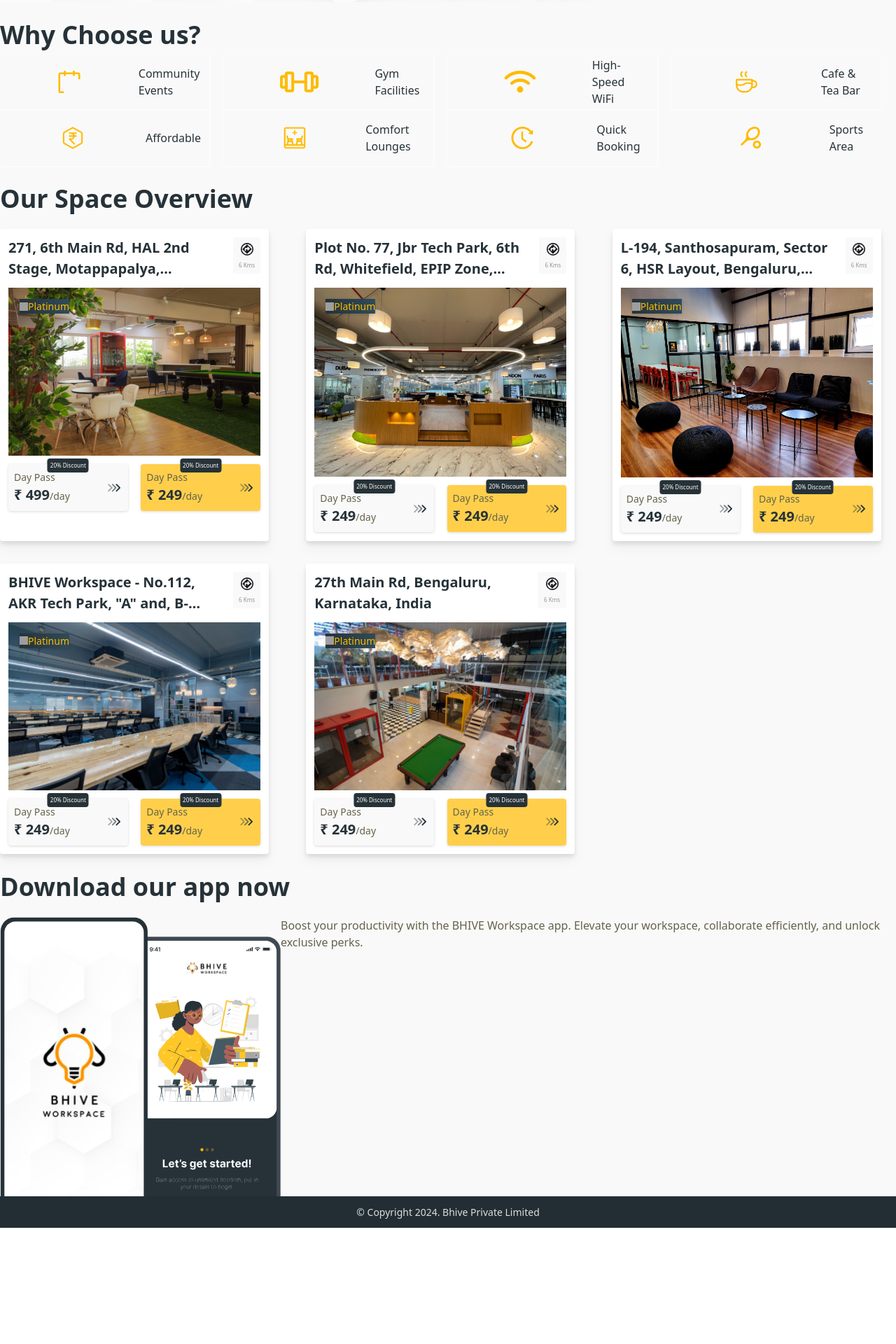
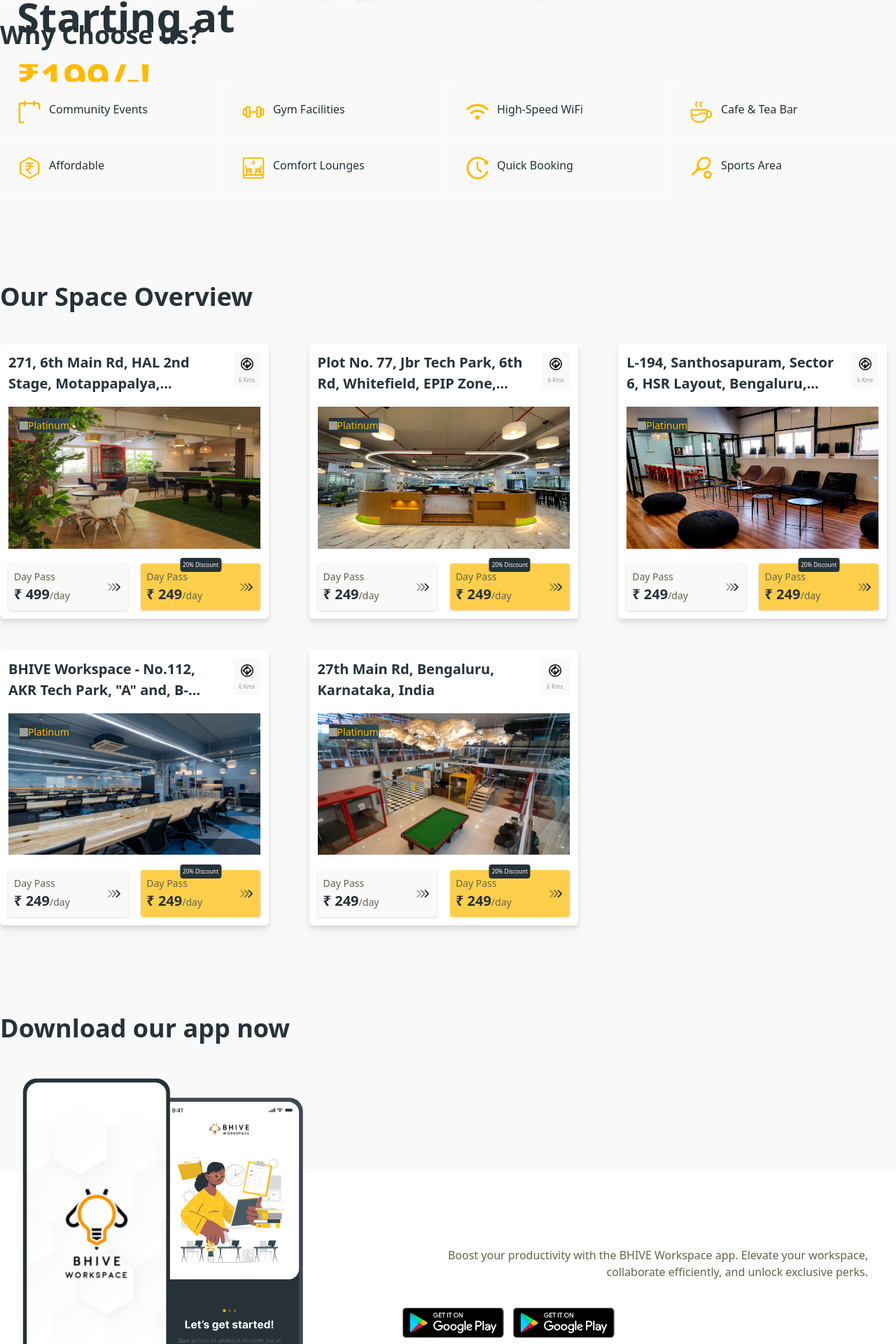
Before and after one commit to Bhusnar5044/bhive-workspace, a React (Vite) app: page / in a window 1280 px wide. Shown: the part 512-2432 px from the top of the page at 70% size. Before the commit the page ends 2266 px from the top, so only its background shows below. Built offline with nearby package versions, Linux system fonts and the light colour scheme; grey boxes are pictures that could not be loaded; what tailwindcss-font-inter would draw is missing.

Commit message:
PB | added alignment issues

```diff
--- a/src/components/common/CardChip/index.tsx
+++ b/src/components/common/CardChip/index.tsx
@@ -10,12 +10,14 @@
   return (
     <div
       className={cn(
-        'box-border flex h-[5rem] max-w-[18.75rem] items-center gap-3 rounded bg-white p-3 lg:rounded-none lg:bg-lightGray',
+        'box-border flex h-[5rem] min-w-[18.75rem] justify-start gap-3 rounded bg-white p-3 px-[1.62rem] py-[1.68rem] lg:rounded-none lg:bg-lightGray',
         className
       )}
     >
-      <img className="h-8 w-8 w-full" src={iconUrl} alt={title} />
-      <p className="tex-lg text-textMain">{title}</p>
+      <img className="h-8 w-8" src={iconUrl} alt={title} />
+      <p className="tex-lg font-medium text-textMain lg:whitespace-nowrap">
+        {title}
+      </p>
     </div>
   );
 };
--- a/src/components/common/SpaceOverviewCard/index.tsx
+++ b/src/components/common/SpaceOverviewCard/index.tsx
@@ -10,8 +10,8 @@
   const { address, images, day_pass_discounts_percentage, day_pass_price } =
     spaceOverviewDetails;
   return (
-    <div className="flex max-w-sm flex-col gap-3 overflow-hidden rounded bg-white p-3 shadow-dropShad drop-shadow-lg">
-      <div className="flex justify-between gap-4">
+    <div className="flex max-w-sm flex-col overflow-hidden rounded-md bg-white p-3 shadow-dropShad drop-shadow-lg">
+      <div className="mb-[1.125rem] flex justify-between gap-4">
         <p className="line-clamp-2 text-xl font-semibold text-textMain">
           {address}
         </p>
@@ -26,9 +26,9 @@
           </span>
         </div>
       </div>
-      <div className="relative w-full">
+      <div className="relative mb-[1.37rem] w-full">
         <img
-          className="w-full"
+          className="h-[12.63rem] w-full"
           src={images?.[0] ?? ''}
           alt="HSR Sector 6, Service Road"
         />
@@ -48,7 +48,7 @@
       <div className="flex justify-between">
         <Button
           enableSuffixIcon
-          discount={day_pass_discounts_percentage?.[10].value}
+          discount={day_pass_discounts_percentage?.[1].value}
           label="Day Pass"
           text={
             <div className="flex items-baseline">
@@ -62,7 +62,7 @@
         <Button
           variant="primary"
           enableSuffixIcon
-          discount={20}
+          discount={day_pass_discounts_percentage?.[10].value}
           label="Day Pass"
           text={
             <div className="flex items-baseline">
--- a/src/layout/Header.tsx
+++ b/src/layout/Header.tsx
@@ -1,7 +1,7 @@
 const Header = () => {
   return (
     <header className="lg:h-{90px} h-[72px] border border-b border-headerBorder bg-white px-4 lg:border-0 lg:px-6">
-      <nav className="mx-auto flex max-w-screen-xl items-center justify-between py-[18px] lg:py-6">
+      <nav className="mx-auto flex max-w-screen-xl items-center justify-between py-[18px] lg:py-4">
         <a href="/" className="flex items-center">
           <img src="/assets/logo.svg" className="mr-3 h-6 sm:h-9" alt="Logo" />
         </a>
@@ -15,6 +15,10 @@
             alt="contactUs"
           />
         </a>
+        <h1 className="absolute top-36 hidden text-2xl text-textMain lg:block lg:w-2/5 lg:text-4xl">
+          Host your meeting with world-class amenities. Starting at{' '}
+          <span className="text-primary2">₹199/-!</span>
+        </h1>
       </nav>
     </header>
   );
--- a/src/layout/index.tsx
+++ b/src/layout/index.tsx
@@ -18,7 +18,7 @@
         <Header />
         <section className="mb-5 flex flex-wrap-reverse">
           <div className="flex w-full items-center justify-start bg-banner px-4 lg:w-2/3 lg:px-0">
-            <h1 className="text-2xl text-textMain lg:text-4xl">
+            <h1 className="text-2xl text-textMain lg:hidden lg:text-4xl">
               Host your meeting with world-class amenities. Starting at{' '}
               <span className="text-primary2">₹199/-!</span>
             </h1>
@@ -29,7 +29,9 @@
             className="w-full lg:w-1/3"
           />
         </section>
-        <main className="mx-auto max-w-screen-xl px-4 lg:px-0">{children}</main>
+        <main className="relative mx-auto max-w-screen-xl px-4 lg:px-0">
+          {children}
+        </main>
         <Footer />
       </div>
     </ThemeProvider>
--- a/src/pages/home/index.tsx
+++ b/src/pages/home/index.tsx
@@ -27,8 +27,8 @@
 
   return (
     <>
-      <section className="mb-5">
-        <div className="justify-betweenmb-4 flex">
+      <section className="mb-[7.5rem]">
+        <div className="mb-10 flex justify-between">
           <h2>Why Choose us?</h2>
           <img
             src="assets/icons/arrow.svg"
@@ -75,8 +75,8 @@
           <CardChip title="Sports Area" iconUrl="/assets/icons/sport.svg" />
         </div>
       </section>
-      <section className="mb-5">
-        <div className="mb-4 flex justify-between">
+      <section className="mb-[7.5rem]">
+        <div className="mb-10 flex justify-between">
           <h2>Our Space Overview</h2>
           <img
             src="assets/icons/arrow.svg"
@@ -84,14 +84,14 @@
             className="lg:hidden"
           />
         </div>
-        <div className="grid grid-cols-1 gap-8 lg:grid-cols-3">
+        <div className="grid grid-cols-1 gap-[2.8rem] lg:grid-cols-3">
           {data?.map((item) => (
             <SpaceOverviewCard key={item.id} spaceOverviewDetails={item} />
           ))}
         </div>
       </section>
-      <section>
-        <div className="mb-4 flex justify-between">
+      <section className="mb-10">
+        <div className="mb-10 flex justify-between gap-3 lg:mb-[11.12rem] lg:gap-0">
           <h2>Download our app now</h2>
           <img
             src="assets/icons/arrow.svg"
@@ -99,16 +99,25 @@
             className="lg:hidden"
           />
         </div>
-        <div className="flex">
+        <div className="relative flex w-full items-end bg-white pb-[1.69rem] lg:h-[16.56rem] lg:w-auto lg:pl-[35.89rem] lg:pr-10">
           <img
             src="/assets/download-app-banner.svg"
             alt="download app banner"
+            className="absolute bottom-0 left-8"
           />
-          <div>
-            <p className="hidden text-textSecondary lg:block">
+          <div className="">
+            <p className="mb-[2.4rem] hidden text-right text-textSecondary lg:block">
               Boost your productivity with the BHIVE Workspace app. Elevate your
               workspace, collaborate efficiently, and unlock exclusive perks.
             </p>
+            <div className="flex gap-3">
+              <a href="#" className="rounded-md">
+                <img src="assets/googlePlay.svg" alt="googlePlay" />
+              </a>
+              <a href="#" className="rounded-md">
+                <img src="assets/googlePlay.svg" alt="App Store" />
+              </a>
+            </div>
           </div>
         </div>
       </section>
```
